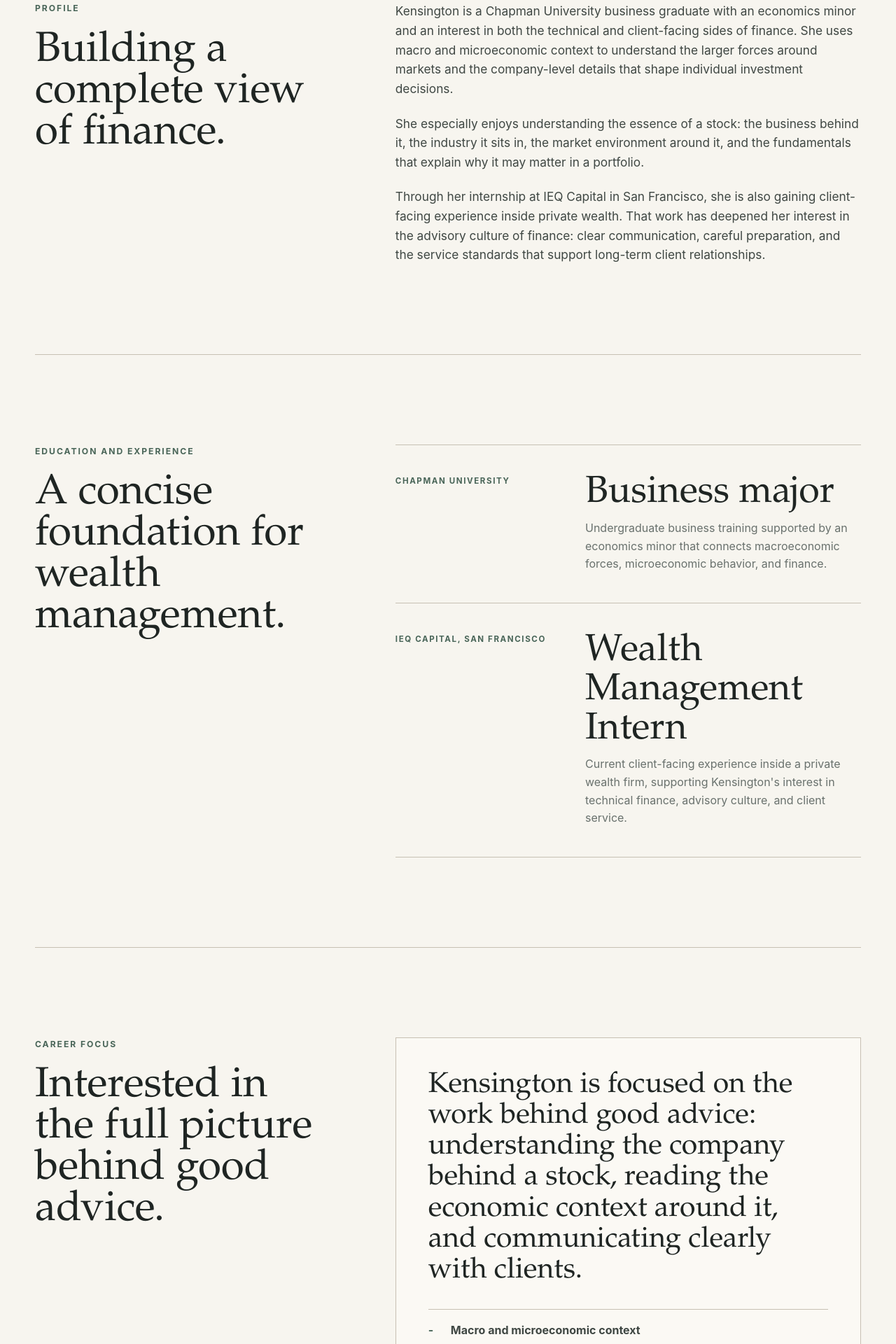
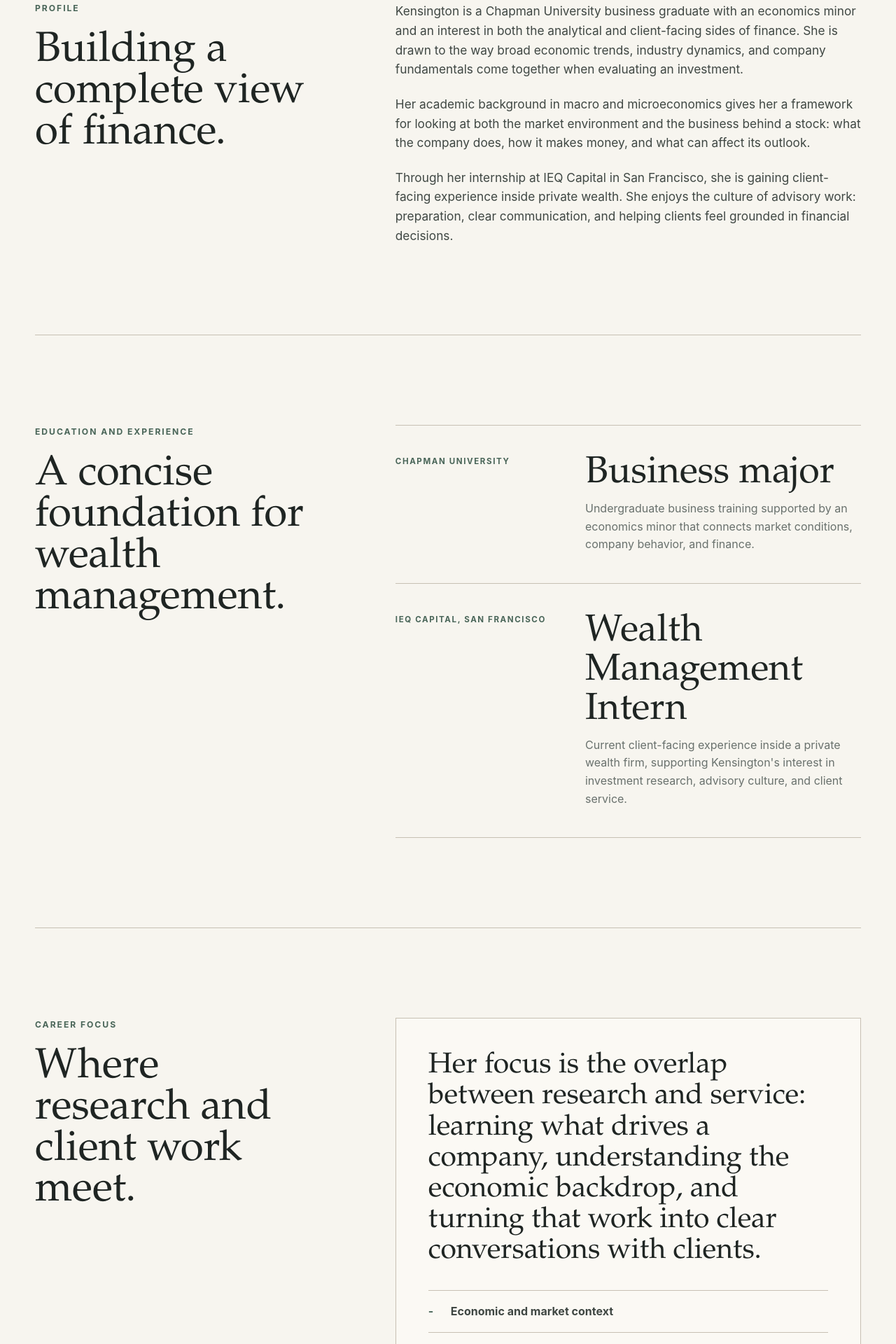
Before and after one commit to charliec2004/kensington-leigh-nelson, a Next.js app: page / in a window 1280 px wide. Shown: the part 1300-3220 px from the top of the page at 70% size. Built offline with nearby package versions, Linux system fonts and the light colour scheme.

Commit message:
Refine bio copy and mobile focus list

```diff
--- a/app/globals.css
+++ b/app/globals.css
@@ -577,6 +577,9 @@ h1 {
 }
 
 .focus-panel li {
+  display: grid;
+  grid-template-columns: 32px minmax(0, 1fr);
+  align-items: start;
   padding: 17px 0;
   border-bottom: 1px solid var(--rule);
   color: #3f4743;
@@ -584,8 +587,7 @@ h1 {
 }
 
 .focus-panel li::before {
-  display: inline-block;
-  width: 32px;
+  display: block;
   color: var(--accent);
   content: "-";
 }
@@ -839,6 +841,11 @@ h1 {
     padding: 24px 20px;
   }
 
+  .focus-panel li {
+    grid-template-columns: 24px minmax(0, 1fr);
+    padding: 16px 0;
+  }
+
   .footer-tags {
     gap: 5px;
   }
--- a/app/layout.tsx
+++ b/app/layout.tsx
@@ -6,7 +6,7 @@ const basePath = process.env.NEXT_PUBLIC_BASE_PATH ?? "";
 const siteUrl = "https://charliec2004.github.io/kensington-leigh-nelson";
 const title = "Kensington Leigh Nelson";
 const description =
-  "Portfolio for Kensington Leigh Nelson, a Chapman University business graduate interested in technical finance, economic context, and client-facing wealth management.";
+  "Portfolio for Kensington Leigh Nelson, a Chapman University business graduate interested in investment research, economic context, and client-facing wealth management.";
 const ogImageUrl = `${siteUrl}/og-image.jpg`;
 
 export const metadata: Metadata = {
--- a/app/page.tsx
+++ b/app/page.tsx
@@ -24,10 +24,10 @@ const profileHighlights = [
 ];
 
 const focusAreas = [
-  "Macro and microeconomic context",
-  "Stock research and business fundamentals",
+  "Economic and market context",
+  "Company fundamentals and stock research",
   "Client-facing wealth management",
-  "Advisory culture and service standards",
+  "Advisory culture and service",
 ];
 
 export default function Home() {
@@ -111,23 +111,22 @@ export default function Home() {
         <div className="section-body">
           <p>
             Kensington is a Chapman University business graduate with an
-            economics minor and an interest in both the technical and
-            client-facing sides of finance. She uses macro and microeconomic
-            context to understand the larger forces around markets and the
-            company-level details that shape individual investment decisions.
+            economics minor and an interest in both the analytical and
+            client-facing sides of finance. She is drawn to the way broad
+            economic trends, industry dynamics, and company fundamentals come
+            together when evaluating an investment.
           </p>
           <p>
-            She especially enjoys understanding the essence of a stock: the
-            business behind it, the industry it sits in, the market environment
-            around it, and the fundamentals that explain why it may matter in a
-            portfolio.
+            Her academic background in macro and microeconomics gives her a
+            framework for looking at both the market environment and the
+            business behind a stock: what the company does, how it makes money,
+            and what can affect its outlook.
           </p>
           <p>
-            Through her internship at IEQ Capital in San Francisco, she is also
-            gaining client-facing experience inside private wealth. That work
-            has deepened her interest in the advisory culture of finance: clear
-            communication, careful preparation, and the service standards that
-            support long-term client relationships.
+            Through her internship at IEQ Capital in San Francisco, she is
+            gaining client-facing experience inside private wealth. She enjoys
+            the culture of advisory work: preparation, clear communication, and
+            helping clients feel grounded in financial decisions.
           </p>
         </div>
       </section>
@@ -145,8 +144,7 @@ export default function Home() {
               <h3>Business major</h3>
               <p>
                 Undergraduate business training supported by an economics minor
-                that connects macroeconomic forces, microeconomic behavior, and
-                finance.
+                that connects market conditions, company behavior, and finance.
               </p>
             </div>
           </article>
@@ -156,7 +154,7 @@ export default function Home() {
               <h3>Wealth Management Intern</h3>
               <p>
                 Current client-facing experience inside a private wealth firm,
-                supporting Kensington&apos;s interest in technical finance,
+                supporting Kensington&apos;s interest in investment research,
                 advisory culture, and client service.
               </p>
             </div>
@@ -167,13 +165,13 @@ export default function Home() {
       <section className="focus section-reveal" id="focus">
         <div className="section-heading">
           <p className="eyebrow">Career focus</p>
-          <h2>Interested in the full picture behind good advice.</h2>
+          <h2>Where research and client work meet.</h2>
         </div>
         <div className="focus-panel">
           <p>
-            Kensington is focused on the work behind good advice: understanding
-            the company behind a stock, reading the economic context around it,
-            and communicating clearly with clients.
+            Her focus is the overlap between research and service: learning
+            what drives a company, understanding the economic backdrop, and
+            turning that work into clear conversations with clients.
           </p>
           <ul aria-label="Focus areas">
             {focusAreas.map((area) => (
```
